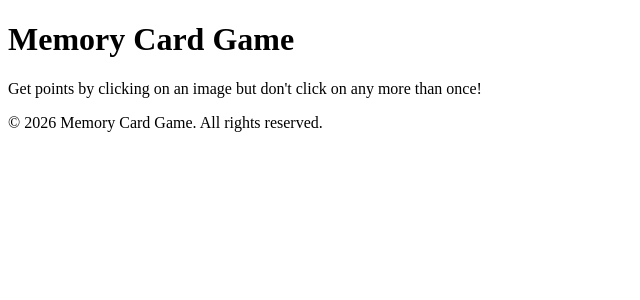
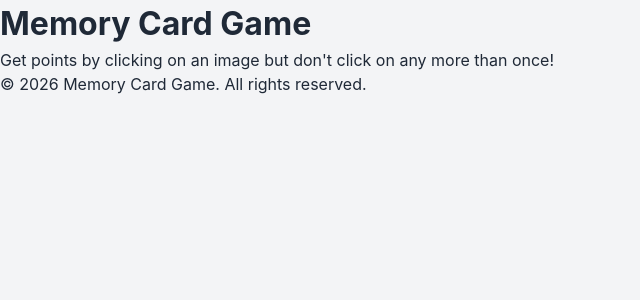
Before and after one commit to bugra-git/react-memory-card, a React (Vite) app: page / in a window 1280 px wide. Shown: the top 300 px of the page, without its empty margins (0-640 px from the left). Built offline with nearby package versions, Linux system fonts and the light colour scheme; no server answers.

Commit message:
Add reset and root variables

```diff
--- a/src/styles/index.css
+++ b/src/styles/index.css
@@ -0,0 +1,35 @@
+:root {
+  --primary-color: #ffcb05;
+  --text-main: #1f2937;
+  --bg-app: #f3f4f6;
+}
+
+body {
+  font-family: 'Inter', sans-serif;
+  background-color: var(--bg-app);
+  color: var(--text-main);
+}
+
+/* Reset */
+*, *::before, *::after {
+    box-sizing: border-box;
+}
+
+body, h1, h2, h3, h4, p, figure, blockquote {
+    margin: 0;
+}
+
+body {
+    min-height: 100vh;
+    line-height: 1.5;
+    text-rendering: optimizeSpeed;
+}
+
+img, picture {
+    max-width: 100%;
+    display: block;
+}
+
+input, button, textarea, select {
+    font: inherit;
+}
```
